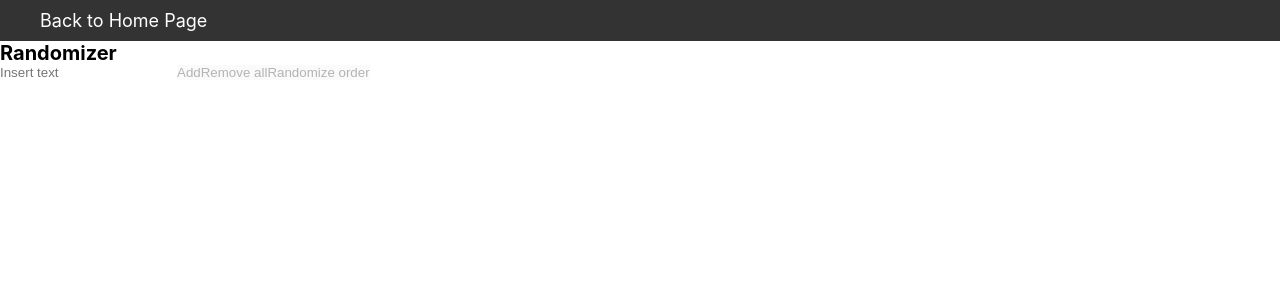
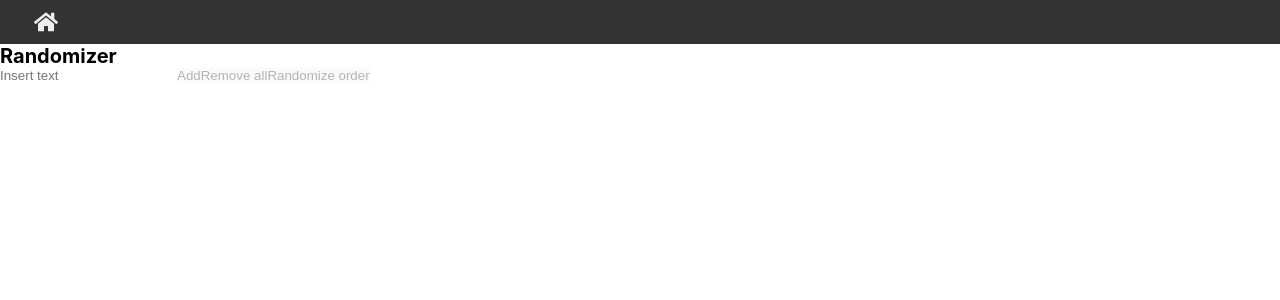
Before and after one commit to jasmix555/next-logs, a Next.js app: page /01 in a window 1280 px wide. Shown: the top 300 px of the page. Built offline with nearby package versions, Linux system fonts and the light colour scheme.

Commit message:
Add home icon to header

```diff
--- a/src/pages/component/Layout.tsx
+++ b/src/pages/component/Layout.tsx
@@ -1,16 +1,14 @@
 import Link from "next/link";
 import style from "@/styles/styles.module.scss";
+import { FaHome } from "react-icons/fa";
 
-type headerProps = {
-  text: string;
-  children?: React.ReactNode;
-};
-
-export default function Layout({ children, text }: headerProps) {
+export default function Layout({ children }: any) {
   return (
     <>
       <div className={style.header}>
-        <Link href={"/"}>{text}</Link>
+        <Link href={"/"}>
+          <FaHome />
+        </Link>
       </div>
       <main>{children}</main>
     </>
--- a/src/styles/styles.module.scss
+++ b/src/styles/styles.module.scss
@@ -5,13 +5,20 @@
   font-size: 1.8rem;
   background: #333;
   a {
-    color: #fff;
+    color: #eee;
     text-decoration: none;
-    padding: 0.5rem 1rem;
     transition: 150ms ease-in-out;
+    padding: 0.4rem;
+    border-radius: 5px;
+    svg {
+      display: inline-block;
+      width: 2.4rem;
+      height: 2.4rem;
+      vertical-align: middle;
+    }
     &:hover {
-      color: #f4f4f4;
-      background: #3e3e3e;
+      color: #eee;
+      background: #525252;
     }
   }
 }
```
